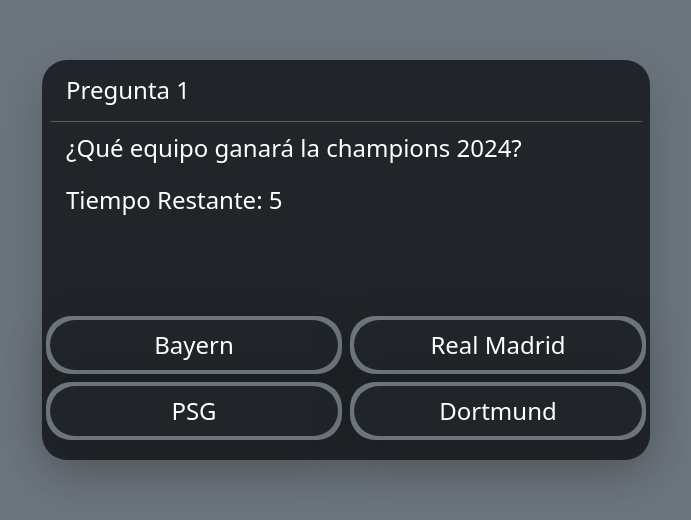
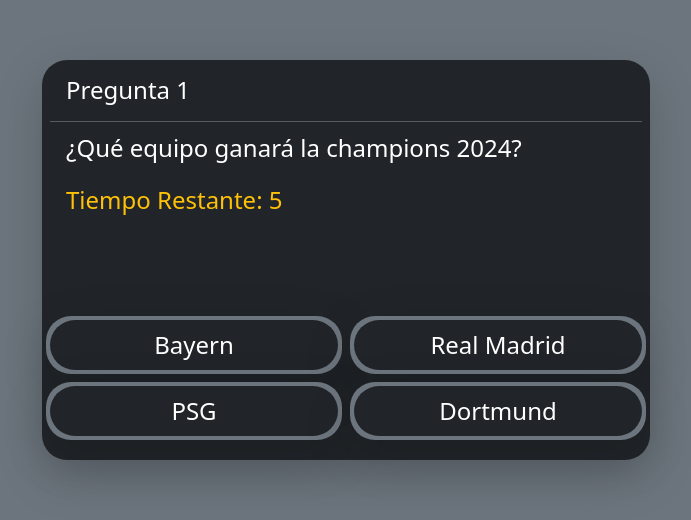
Before and after one commit to EricWithC04/quiz-app-mineria, a React (Vite) app: page / in a window 1280 px wide. Shown: the part 132-652 px from the top of the page, without its empty margins (294-985 px from the left). Built offline with nearby package versions, Linux system fonts and the light colour scheme.

Commit message:
feat: components

```diff
--- a/src/App.jsx
+++ b/src/App.jsx
@@ -1,5 +1,8 @@
 import questions from './utils/questions'
 import { useState, useEffect } from 'react'
+import FinishGame from './components/FinishGame/FinishGame'
+import ShowAnswers from './components/ShowAnswers/ShowAnswers'
+import CardQuestions from './components/CardQuestions/CardQuestions'
 import './App.css'
 
 function App() {
@@ -58,92 +61,40 @@
     }, 1000)
   }
 
-  const handleNextAnswer = (e) => {
+  const handleNextAnswer = () => {
     setCurrentQuestion(prev => prev + 1)
+  }
+
+  const handleShowAnswers = () => {
+    setShowAnswer(true)
+    setCurrentQuestion(0)
   }
 
   if (showAnswer) {
     return (
-      <main className='d-flex justify-content-center align-items-center bg'>
-        <div
-          className='d-flex flex-column bg-dark text-white border-rounded w-50 card-question fs-4 justify-content-between shadow-lg pt-3 pb-3'
-        >
-          <div className='d-flex flex-column'>
-            <h4 className='align-self-start ms-4'>Pregunta {currentQuestion + 1}</h4>
-            <hr className='m-2'/>
-            <p className='align-self-start ms-4'>{questions[currentQuestion].question}</p>
-            {
-              (currentQuestion + 1) < questions.length ?
-              <button className='btn btn-secondary align-self-start ms-4' onClick={(e) => handleNextAnswer(e)}>Continuar</button> :
-              <button className='btn btn-secondary align-self-start ms-4' onClick={() => location.reload()}>Volver a Jugar</button>
-            }
-          </div>
-          <div className='container'>
-            {[0, 2].map((startIndex, rowIndex) => (
-              <div className="row" key={rowIndex}>
-                {[0, 1].map((colIndex) => (
-                  <div className="col bg-secondary border-rounded m-1 p-1 shadow-lg" key={startIndex + colIndex}>
-                    <button className={`${questions[currentQuestion].answers[startIndex + colIndex].correct ? "bg-success" : "bg-danger"} fs-4 btn text-white w-100 h-100 border-rounded option`}>
-                      {questions[currentQuestion].answers[startIndex + colIndex].text}
-                    </button>
-                  </div>
-                ))}
-              </div>
-            ))}
-          </div>
-        </div>
-      </main>
+      <ShowAnswers
+        questions={questions}
+        currentQuestion={currentQuestion}
+        handleNextAnswer={handleNextAnswer}
+      />
     )
   } else if (isFinished) {
     return (
-      <main className='d-flex justify-content-center align-items-center bg'>
-        <div
-          className='d-flex flex-column bg-dark text-white border-rounded w-50 card-question fs-4 justify-content-center shadow-lg pt-3 pb-3'
-        >
-          <h3 className='mb-4'>Juego Terminado</h3>
-          <p className='mt-4'>Respondiste {points} de {questions.length} preguntas correctas!</p>
-          <div className='bg-secondary align-self-center w-50 border-rounded mt-1 p-1 shadow-lg'>
-            <button
-              className='bg-dark fs-4 btn text-white w-100 h-100 border-rounded option'
-              onClick={() => {
-                setShowAnswer(true)
-                setCurrentQuestion(0)
-              }}
-            >Ver Respuestas</button>
-          </div>
-        </div>
-      </main>
+      <FinishGame
+        handleShowAnswers={handleShowAnswers}
+        points={points}
+        countQuestions={questions.length}
+      />
     )
   }
 
   return (
-    <>
-      <main className='d-flex justify-content-center align-items-center bg'>
-        <div
-          className='d-flex flex-column bg-dark text-white border-rounded w-50 card-question fs-4 justify-content-between shadow-lg pt-3 pb-3'
-        >
-          <div className='d-flex flex-column'>
-            <h4 className='align-self-start ms-4'>Pregunta {currentQuestion + 1}</h4>
-            <hr className='m-2'/>
-            <p className='align-self-start ms-4'>{questions[currentQuestion].question}</p>
-            <p className='align-self-start ms-4'>Tiempo Restante: {time}</p>
-          </div>
-          <div className='container'>
-            {[0, 2].map((startIndex, rowIndex) => (
-              <div className="row" key={rowIndex}>
-                {[0, 1].map((colIndex) => (
-                  <div className="col bg-secondary border-rounded m-1 p-1 shadow-lg" key={startIndex + colIndex}>
-                    <button className='bg-dark fs-4 btn text-white w-100 h-100 border-rounded option' onClick={(e) => handleClick(questions[currentQuestion].answers[startIndex + colIndex].correct, e)}>
-                      {questions[currentQuestion].answers[startIndex + colIndex].text}
-                    </button>
-                  </div>
-                ))}
-              </div>
-            ))}
-          </div>
-        </div>
-      </main>
-    </>
+    <CardQuestions
+      questions={questions}
+      currentQuestion={currentQuestion}
+      time={time}
+      handleClick={handleClick}
+    />
   )
 }
 
--- /dev/null
+++ b/src/components/CardQuestions/CardQuestions.jsx
@@ -0,0 +1,33 @@
+import React from 'react'
+
+const CardQuestions = ({ questions, currentQuestion, time, handleClick }) => {
+    return (
+        <main className='d-flex justify-content-center align-items-center bg'>
+            <div
+                className='d-flex flex-column bg-dark text-white border-rounded w-50 card-question fs-4 justify-content-between shadow-lg pt-3 pb-3'
+            >
+                <div className='d-flex flex-column'>
+                    <h4 className='align-self-start ms-4'>Pregunta {currentQuestion + 1}</h4>
+                    <hr className='m-2' />
+                    <p className='align-self-start ms-4'>{questions[currentQuestion].question}</p>
+                    <p className='align-self-start ms-4 text-warning'>Tiempo Restante: {time}</p>
+                </div>
+                <div className='container'>
+                    {[0, 2].map((startIndex, rowIndex) => (
+                        <div className="row" key={rowIndex}>
+                            {[0, 1].map((colIndex) => (
+                                <div className="col bg-secondary border-rounded m-1 p-1 shadow-lg" key={startIndex + colIndex}>
+                                    <button className='bg-dark fs-4 btn text-white w-100 h-100 border-rounded option' onClick={(e) => handleClick(questions[currentQuestion].answers[startIndex + colIndex].correct, e)}>
+                                        {questions[currentQuestion].answers[startIndex + colIndex].text}
+                                    </button>
+                                </div>
+                            ))}
+                        </div>
+                    ))}
+                </div>
+            </div>
+        </main>
+    )
+}
+
+export default CardQuestions
--- /dev/null
+++ b/src/components/FinishGame/FinishGame.jsx
@@ -0,0 +1,22 @@
+import React from 'react'
+
+const FinishGame = ({ handleShowAnswers, points, countQuestions }) => {
+    return (
+        <main className='d-flex justify-content-center align-items-center bg'>
+            <div
+                className='d-flex flex-column bg-dark text-white border-rounded w-50 card-question fs-4 justify-content-center shadow-lg pt-3 pb-3'
+            >
+                <h3 className='mb-4'>Juego Terminado</h3>
+                <p className='mt-4'>Respondiste {points} de {countQuestions} preguntas correctas!</p>
+                <div className='bg-secondary align-self-center w-50 border-rounded mt-1 p-1 shadow-lg'>
+                    <button
+                        className='bg-dark fs-4 btn text-white w-100 h-100 border-rounded option'
+                        onClick={handleShowAnswers}
+                    >Ver Respuestas</button>
+                </div>
+            </div>
+        </main>
+    )
+}
+
+export default FinishGame
--- /dev/null
+++ b/src/components/ShowAnswers/ShowAnswers.jsx
@@ -0,0 +1,37 @@
+import React from 'react'
+
+const ShowAnswers = ({ questions, currentQuestion, handleNextAnswer }) => {
+    return (
+        <main className='d-flex justify-content-center align-items-center bg'>
+            <div
+                className='d-flex flex-column bg-dark text-white border-rounded w-50 card-question fs-4 justify-content-between shadow-lg pt-3 pb-3'
+            >
+                <div className='d-flex flex-column'>
+                    <h4 className='align-self-start ms-4'>Pregunta {currentQuestion + 1}</h4>
+                    <hr className='m-2' />
+                    <p className='align-self-start ms-4'>{questions[currentQuestion].question}</p>
+                    {
+                        (currentQuestion + 1) < questions.length ?
+                            <button className='btn btn-secondary align-self-start ms-4' onClick={handleNextAnswer}>Continuar</button> :
+                            <button className='btn btn-secondary align-self-start ms-4' onClick={() => location.reload()}>Volver a Jugar</button>
+                    }
+                </div>
+                <div className='container'>
+                    {[0, 2].map((startIndex, rowIndex) => (
+                        <div className="row" key={rowIndex}>
+                            {[0, 1].map((colIndex) => (
+                                <div className="col bg-secondary border-rounded m-1 p-1 shadow-lg" key={startIndex + colIndex}>
+                                    <button className={`${questions[currentQuestion].answers[startIndex + colIndex].correct ? "bg-success" : "bg-danger"} fs-4 btn text-white w-100 h-100 border-rounded option`}>
+                                        {questions[currentQuestion].answers[startIndex + colIndex].text}
+                                    </button>
+                                </div>
+                            ))}
+                        </div>
+                    ))}
+                </div>
+            </div>
+        </main>
+    )
+}
+
+export default ShowAnswers
```
